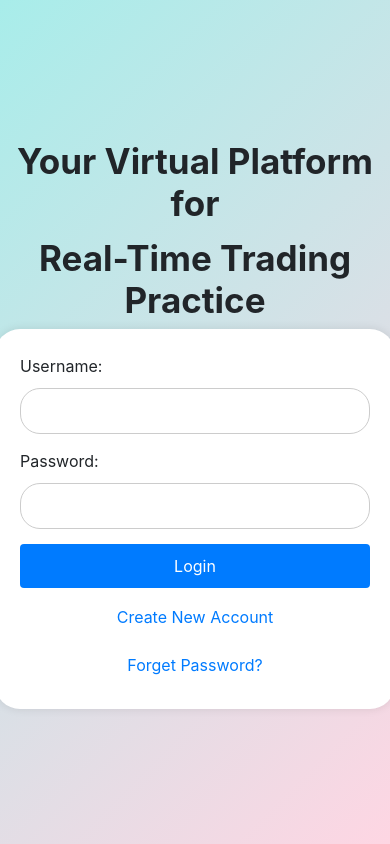
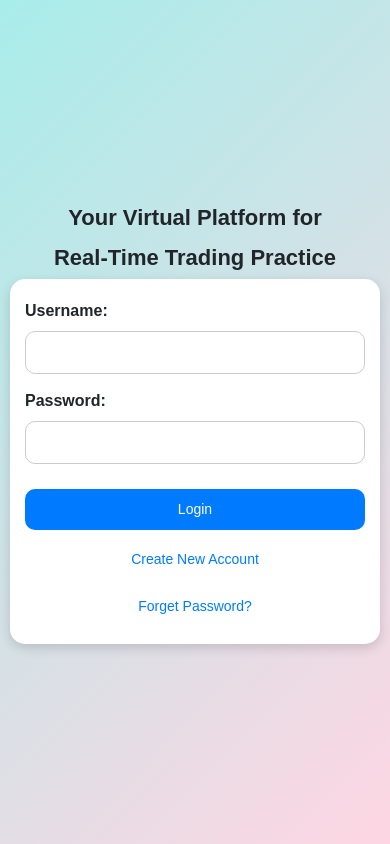
Before and after one commit to ankushp1650/zero-risk-trader, a Django app: page /login/ in a window 390 px wide. Run offline with Django 4.2, Linux system fonts and the light colour scheme.

Commit message:
Update login.html

```diff
--- a/auth_app/templates/auth/login.html
+++ b/auth_app/templates/auth/login.html
@@ -1,37 +1,43 @@
 {% extends 'layouts/app.html' %}
-{% load form_tags %}
 
 {% block content %}
+
 <html lang="en">
 <head>
     <meta charset="UTF-8">
     <meta name="viewport" content="width=device-width, initial-scale=1.0">
 
     <style>
+        * {
+            box-sizing: border-box;
+        }
+
         h2.page-title {
             text-align: center;
             margin-top: 5px;
-            font-size: 35px;
+            font-size: 28px;
             font-weight: bold;
         }
 
         body {
             margin: 0;
-            padding: 0;
-            height: 100vh;
+            padding: 20px;
+            min-height: 100vh;
             display: flex;
             flex-direction: column;
             align-items: center;
             justify-content: center;
             background: linear-gradient(135deg, #a8edea, #fed6e3);
+            font-family: Arial, sans-serif;
         }
 
         .login-container {
-            width: 400px;
+            width: 100%;
+            max-width: 400px;
             background-color: #fff;
             padding: 25px;
-            border-radius: 25px;
-            box-shadow: 0 0 10px rgba(0, 0, 0, 0.1);
+            border-radius: 20px;
+            box-shadow: 0 4px 12px rgba(0, 0, 0, 0.15);
             display: flex;
             flex-direction: column;
             align-items: center;
@@ -44,7 +50,8 @@
         }
 
         .login-container label {
-            margin-bottom: 10px;
+            margin-bottom: 8px;
+            font-weight: 600;
         }
 
         .login-container input {
@@ -52,19 +59,21 @@
             padding: 10px;
             font-size: 16px;
             border: 1px solid #ccc;
-            border-radius: 20px;
+            border-radius: 10px;
             width: 100%;
         }
 
         .login-container button {
-            padding: 10px;
+            padding: 12px;
             font-size: 16px;
             border: none;
-            border-radius: 4px;
+            border-radius: 10px;
             background-color: #007bff;
             color: white;
             cursor: pointer;
             width: 100%;
+            margin-top: 10px;
+            transition: background-color 0.3s ease;
         }
 
         .login-container button:hover {
@@ -72,63 +81,60 @@
         }
 
         .login-container a {
-            margin-top: 10px;
+            margin-top: 12px;
             text-align: center;
             display: block;
             color: #007bff;
             text-decoration: none;
+            font-size: 14px;
         }
 
         .login-container a:hover {
             text-decoration: underline;
         }
 
-        .errors {
-            margin-bottom: 10px;
-            font-size: 14px;
-            color: red;
-            list-style: none;
-            padding-left: 0;
-            text-align: left;
-            width: 100%;
+        @media (max-width: 480px) {
+            body {
+                padding: 10px;
+            }
+
+            h2.page-title {
+                font-size: 22px;
+            }
+
+            .login-container {
+                padding: 20px 15px;
+                border-radius: 15px;
+            }
+
+            .login-container input,
+            .login-container button {
+                font-size: 14px;
+                padding: 10px;
+            }
         }
     </style>
 </head>
 <body>
     <h2 class="page-title">Your Virtual Platform for</h2>
     <h2 class="page-title">Real-Time Trading Practice</h2>
+
     <div class="login-container">
-
         <form method="POST">
             {% csrf_token %}
-
-            {% if form.non_field_errors %}
-                <ul class="errors">
-                    {% for error in form.non_field_errors %}
-                        <li>{{ error }}</li>
-                    {% endfor %}
-                </ul>
-            {% endif %}
-
             <label for="username">Username:</label>
-            <input type="text" id="username" name="username" value="{{ form.username.value|default:'' }}" required>
-            {% if form.username.errors %}
-                <p class="errors">{{ form.username.errors.0 }}</p>
-            {% endif %}
+            <input type="text" id="username" name="username" required>
 
             <label for="password">Password:</label>
             <input type="password" id="password" name="password" required>
-            {% if form.password.errors %}
-                <p class="errors">{{ form.password.errors.0 }}</p>
-            {% endif %}
 
             <button type="submit">Login</button>
         </form>
 
         <a href="{% url 'register' %}" class="btn btn-default">Create New Account</a>
         <a href="{% url 'password_reset' %}" class="btn btn-default">Forget Password?</a>
-
     </div>
 </body>
 </html>
+
 {% endblock %}
```
